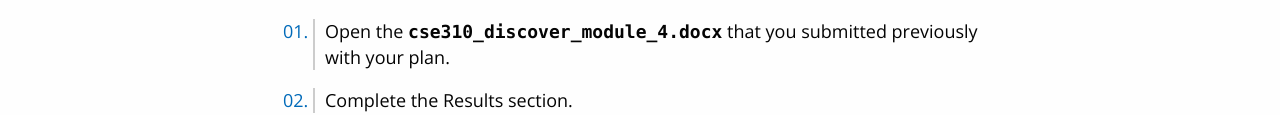
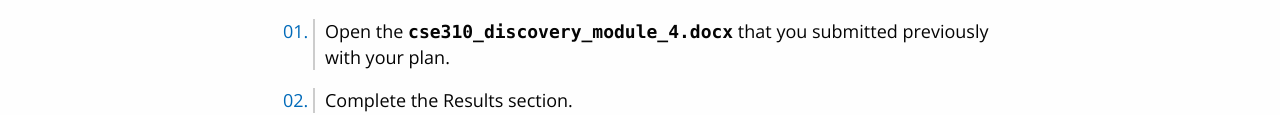
Before and after one commit to macbeth-byui/cse310-course, a plain HTML site: page docs/lesson13/13-prove.html in a window 1280 px wide. Shown: the part 604-719 px from the top of the page. Drawn offline with nearby package versions, Linux system fonts and the light colour scheme; files whose address does not match are found by name.

Commit message:
Update 13-prove.html

```diff
--- a/docs/lesson13/13-prove.html
+++ b/docs/lesson13/13-prove.html
@@ -23,7 +23,7 @@
         <p>After completing your fourth discovery module, you need to document the results.  The results are added in the same document that you used to submit your plan.</p>
 
         <ol>
-        <li><p>Open the <code>cse310_discover_module_4.docx</code> that you submitted previously with your plan.</p></li>
+        <li><p>Open the <code>cse310_discovery_module_4.docx</code> that you submitted previously with your plan.</p></li>
         <li><p>Complete the Results section.  </p></li>
             <ul>
             <li><p>Provide the link to your GitHub repository.</p></li>
```
